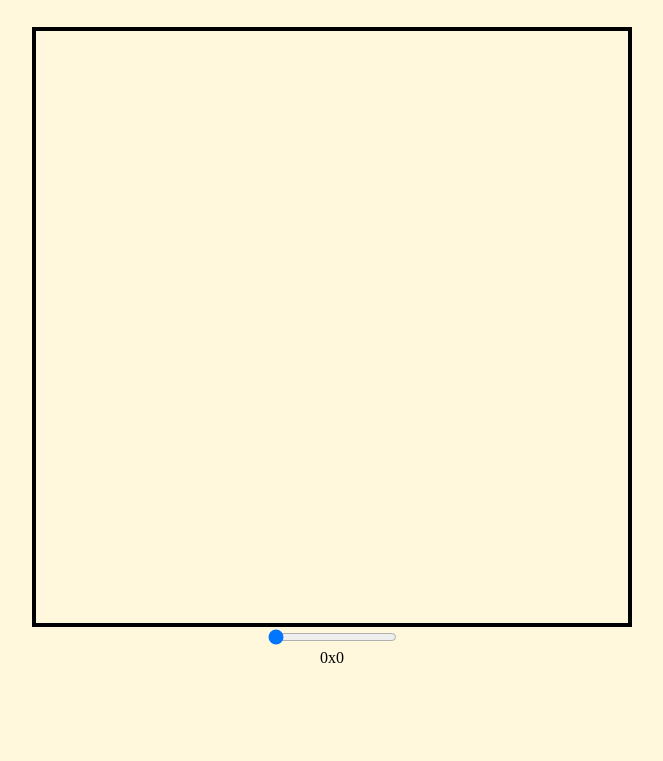
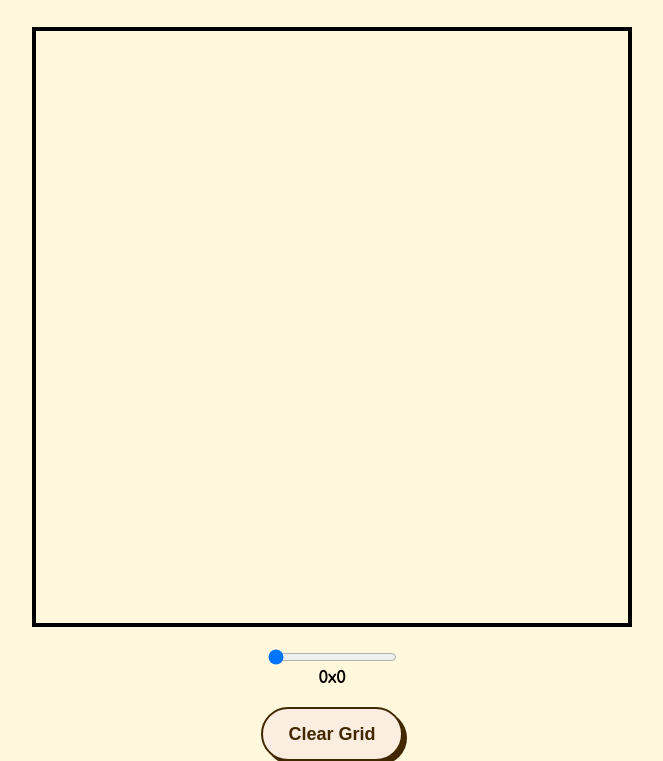
Before and after one commit to Zirenhub/etchASketch, a plain HTML site: page index.html in a window 1280 px wide. Shown: the part 121-882 px from the top of the page, without its empty margins (308-971 px from the left). Before the commit the page ends 800 px from the top, so only its background shows below. Drawn offline with Linux system fonts and the light colour scheme.

Commit message:
clear button

```diff
--- a/css/style.css
+++ b/css/style.css
@@ -50,9 +50,51 @@ body {
 }
 
 .cell {
-    border: 1px solid black;
+    /* TODO */
+}
+
+.slider-container {
+    margin-top: 20px;
 }
 
 #sliderValue {
     text-align: center;
+    font-family: 'Comfortaa', cursive;
+    font-weight: bold;
 }
+
+.clear-button {
+    margin-top: 20px;
+    background-color: #fbeee0;
+    border: 2px solid #422800;
+    border-radius: 30px;
+    box-shadow: #422800 4px 4px 0 0;
+    color: #422800;
+    cursor: pointer;
+    display: inline-block;
+    font-weight: 600;
+    font-size: 18px;
+    padding: 0 18px;
+    line-height: 50px;
+    text-align: center;
+    text-decoration: none;
+    user-select: none;
+    -webkit-user-select: none;
+    touch-action: manipulation;
+}
+
+.clear-button:hover {
+    background-color: #fff;
+}
+
+.clear-button:active {
+    box-shadow: #422800 2px 2px 0 0;
+    transform: translate(2px, 2px);
+}
+
+@media (min-width: 768px) {
+    .clear-button {
+        min-width: 120px;
+        padding: 0 25px;
+    }
+}
--- a/index.html
+++ b/index.html
@@ -20,6 +20,7 @@
                     <input id="sizeSlider" type="range" min="16" max="128" step="1" value="0">
                     <div id="sliderValue">0x0</div>
                 </div>
+                <button class="clear-button" role="button">Clear Grid</button>
             </div>
         </div>
         <script src="js/script.js" async defer></script>
--- a/js/script.js
+++ b/js/script.js
@@ -1,6 +1,7 @@
 const gridContainer = document.querySelector('.grid-container');
 const rowToot = document.getElementById('sizeSlider');
 const sliderValue = document.getElementById('sliderValue');
+const clearButton = document.querySelector('.clear-button');
 
 let gridValue = 0;
 
@@ -23,3 +24,10 @@ rowToot.onchange = () => {
   gridContainer.style.gridTemplateColumns = `repeat(${gridValue}, auto)`;
   gridContainer.style.gridTemplateRows = `repeat(${gridValue}), auto)`;
 };
+
+clearButton.addEventListener('click', () => {
+  const getCells = document.getElementsByClassName('cell');
+  for (let cell of getCells) {
+    cell.style.background = '';
+  }
+});
```
